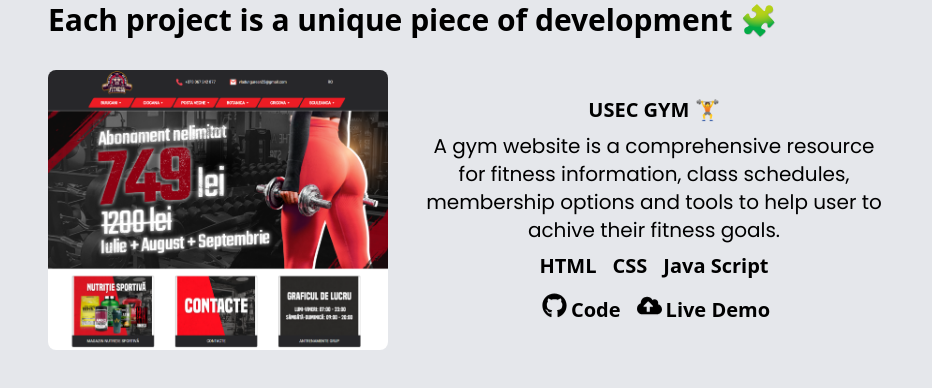
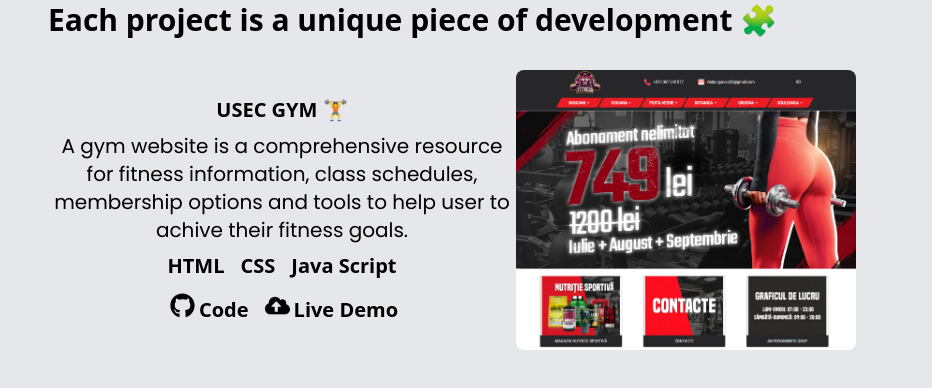
Before and after one commit to VladUngurean/Portfolio-React, a React (Vite) app: page / in a window 1280 px wide. Shown: the part 1380-1768 px from the top of the page, without its empty margins (172-1104 px from the left). Built offline with nearby package versions, Linux system fonts and the light colour scheme.

Commit message:
gym img moved to right

```diff
--- a/src/components/boody/myProjectsSecction/myProjects.jsx
+++ b/src/components/boody/myProjectsSecction/myProjects.jsx
@@ -16,11 +16,6 @@ export default function MyProjects() {
           </p>
 
           <div className="flex flex-row justify-center text-center">
-            <img
-              className="w-[340px] h-[280px] mr-8 rounded-lg"
-              src="/img/gym-main.png"
-              alt="desk"
-            />
             <div className="w-[500px] flex flex-col justify-center ">
               <p className=" text-xl font-bold mb-2">USEC GYM &#127947;</p>
               <p className="text-xl font-poppins">
@@ -50,6 +45,12 @@ export default function MyProjects() {
                 </a>
               </div>
             </div>
+
+            <img
+              className="w-[340px] h-[280px] mr-8 rounded-lg"
+              src="/img/gym-main.png"
+              alt="desk"
+            />
           </div>
         </div>
       </div>
```
